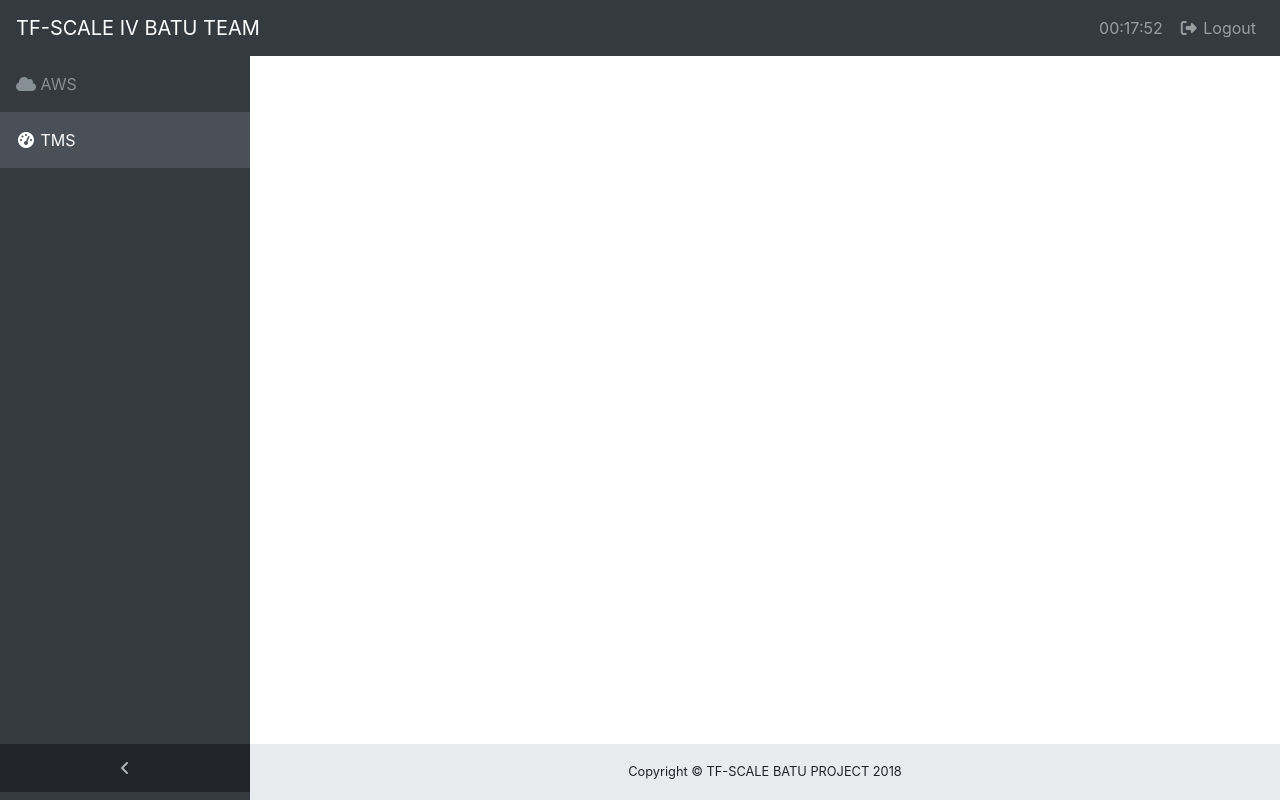
After one commit to RFA96/mockup_weather, a PHP site: page /traffic_management.php in a window 1280 px wide. The commit adds this page. Run offline with PHP 8.4, Linux system fonts and the light colour scheme; some libraries are stand-ins or nearby versions.

Commit message:
TMS add file and completing AWS

```diff
--- /dev/null
+++ b/footer.php
@@ -0,0 +1,7 @@
+<footer class="sticky-footer">
+    <div class="container">
+        <div class="text-center">
+            <small>Copyright © TF-SCALE BATU PROJECT 2018</small>
+        </div>
+    </div>
+</footer>
--- a/materials_css.php
+++ b/materials_css.php
@@ -9,7 +9,5 @@
 <link href="assets/datatables/dataTables.bootstrap4.css" rel="stylesheet"/>
 <link href="assets/css/sb-admin.css" rel="stylesheet"/>
 <link href='http://fonts.googleapis.com/css?family=Roboto:400,100,300' rel='stylesheet' type='text/css'>
-<!--<link rel="stylesheet" href="weather_widget/styles.css">-->
-<!--<link rel="stylesheet" href="weather_widget/normalize.css">-->
-<!--<link rel="stylesheet" href="weather_widget/climacon-font/styles.css">-->
-<!--<link rel="stylesheet" href="weather_widget/climacon.css">-->
+<meta name="viewport" content="width=device-width, initial-scale=1">
+<link rel="shortcut icon" type="image/x-icon" href="http://tfscale.org/images/tfscale_logo.png">
--- /dev/null
+++ b/traffic_management.php
@@ -0,0 +1,82 @@
+<?php
+/**
+ * Created by PhpStorm.
+ * User: raka_matsukaze
+ * Date: 3/19/18
+ * Time: 07:06 AM
+ */
+?>
+<html>
+    <head>
+        <title>Traffic Management System</title>
+        <?php include "materials_css.php";?>
+    </head>
+    <body class="fixed-nav sticky-footer bg-dark" id="page-top">
+        <nav class="navbar navbar-expand-lg navbar-dark bg-dark fixed-top" id="mainNav">
+            <a class="navbar-brand" href="index.php">TF-SCALE IV BATU TEAM</a>
+            <button class="navbar-toggler navbar-toggler-right" type="button" data-toggle="collapse" data-target="#navbarResponsive" aria-controls="navbarResponsive" aria-expanded="false" aria-label="Toggle navigation">
+                <span class="navbar-toggler-icon"></span>
+            </button>
+            <div class="collapse navbar-collapse" id="navbarResponsive">
+                <ul class="navbar-nav navbar-sidenav" id="exampleAccordion">
+                    <li class="nav-item" data-toggle="tooltip" data-placement="right" title="AWS">
+                        <a class="nav-link" href="index.php">
+                            <i class="fa fa-fw fa-cloud"></i>
+                            <span class="nav-link-text">AWS</span>
+                        </a>
+                    </li>
+                    <li class="nav-item active" data-toggle="tooltip" data-placement="right" title="TMS">
+                        <a class="nav-link" href="traffic_management.php">
+                            <i class="fa fa-fw fa-dashboard"></i>
+                            <span class="nav-link-text">TMS</span>
+                        </a>
+                    </li>
+                </ul>
+                <ul class="navbar-nav sidenav-toggler">
+                    <li class="nav-item">
+                        <a class="nav-link text-center" id="sidenavToggler">
+                            <i class="fa fa-fw fa-angle-left"></i>
+                        </a>
+                    </li>
+                </ul>
+                <ul class="navbar-nav ml-auto">
+                    <li class="nav-item">
+                        <a class="nav-link" id="clock" data-toggle="modal" data-target="#exampleModal">
+                            <i class="fa fa-fw fa-clock-o"></i>
+                        </a>
+                    </li>
+                    <li class="nav-item">
+                        <a class="nav-link" data-toggle="modal" data-target="#exampleModal">
+                            <i class="fa fa-fw fa-sign-out"></i> Logout
+                        </a>
+                    </li>
+                </ul>
+            </div>
+        </nav>
+        <div class="content-wrapper">
+
+        </div>
+
+        <?php include "footer.php"?>
+        <?php include "materials_js.php";?>
+        <script>
+            function startTime() {
+                var today=new Date(),
+                    curr_hour=today.getHours(),
+                    curr_min=today.getMinutes(),
+                    curr_sec=today.getSeconds();
+                curr_hour=checkTime(curr_hour);
+                curr_min=checkTime(curr_min);
+                curr_sec=checkTime(curr_sec);
+                document.getElementById('clock').innerHTML=curr_hour+":"+curr_min+":"+curr_sec;
+            }
+            function checkTime(i) {
+                if (i<10) {
+                    i="0" + i;
+                }
+                return i;
+            }
+            setInterval(startTime, 0);
+        </script>
+    </body>
+</html>
```
Also changed, not shown: index.php (+4 -10 lines), navbar.php (added).
